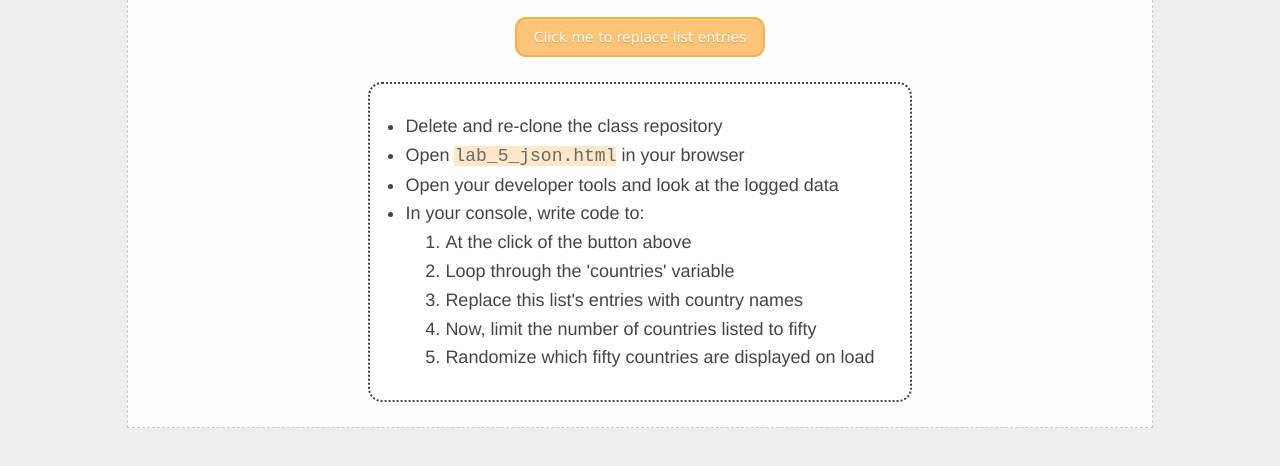
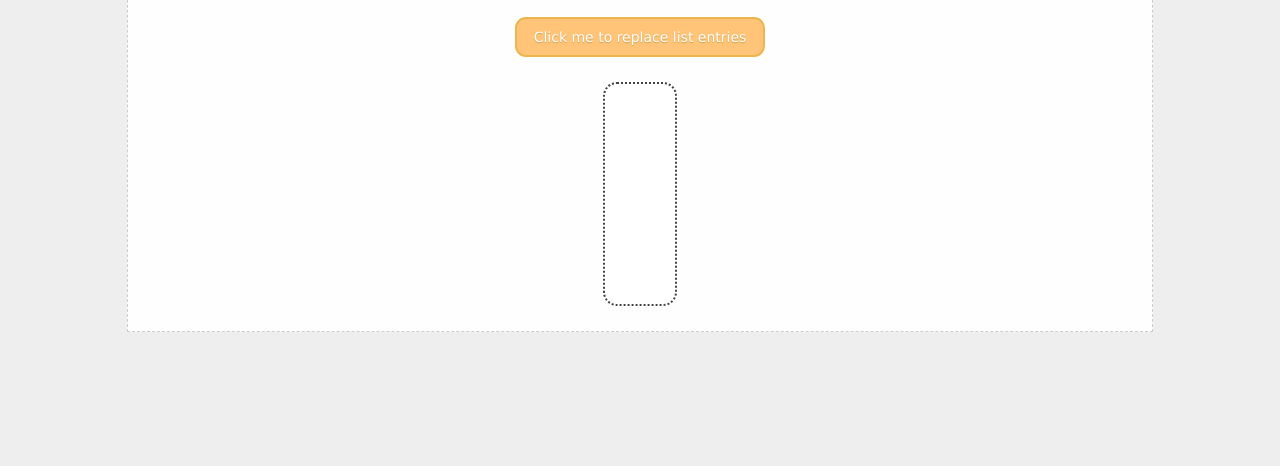
Before and after one commit to dwindoe/dwindoe.github.io, a plain HTML site: page index.html in a window 1280 px wide. Shown: the part 138-604 px from the top of the page. Drawn offline with Linux system fonts and the light colour scheme.

Commit message:
Update index.html

```diff
--- a/index.html
+++ b/index.html
@@ -18,16 +18,7 @@
 
       <div class="content">
         <ol class="instructions">
-          <li>Delete and re-clone the class repository</li>
-          <li>Open <span class="code">lab_5_json.html</span> in your browser</li>
-          <li>Open your developer tools and look at the logged data</li>
-          <li>In your console, write code to:
-            <ol>
-              <li>At the click of the button above</li>
-              <li>Loop through the 'countries' variable</li>
-              <li>Replace this list's entries with country names</li>
-              <li>Now, limit the number of countries listed to fifty</li>
-              <li>Randomize which fifty countries are displayed on load</li>
+
             </ol>
           </li>
         </ol>
```
